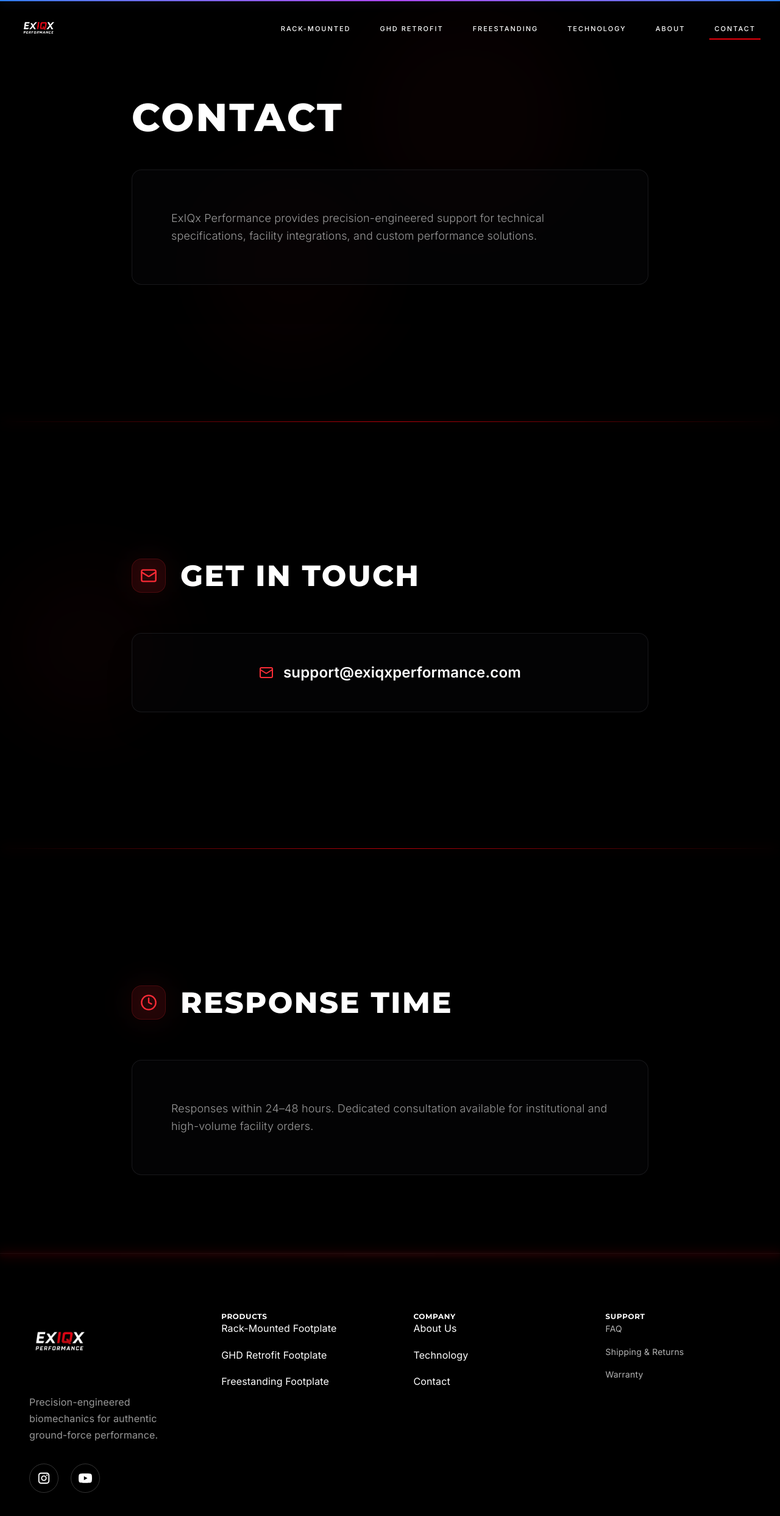
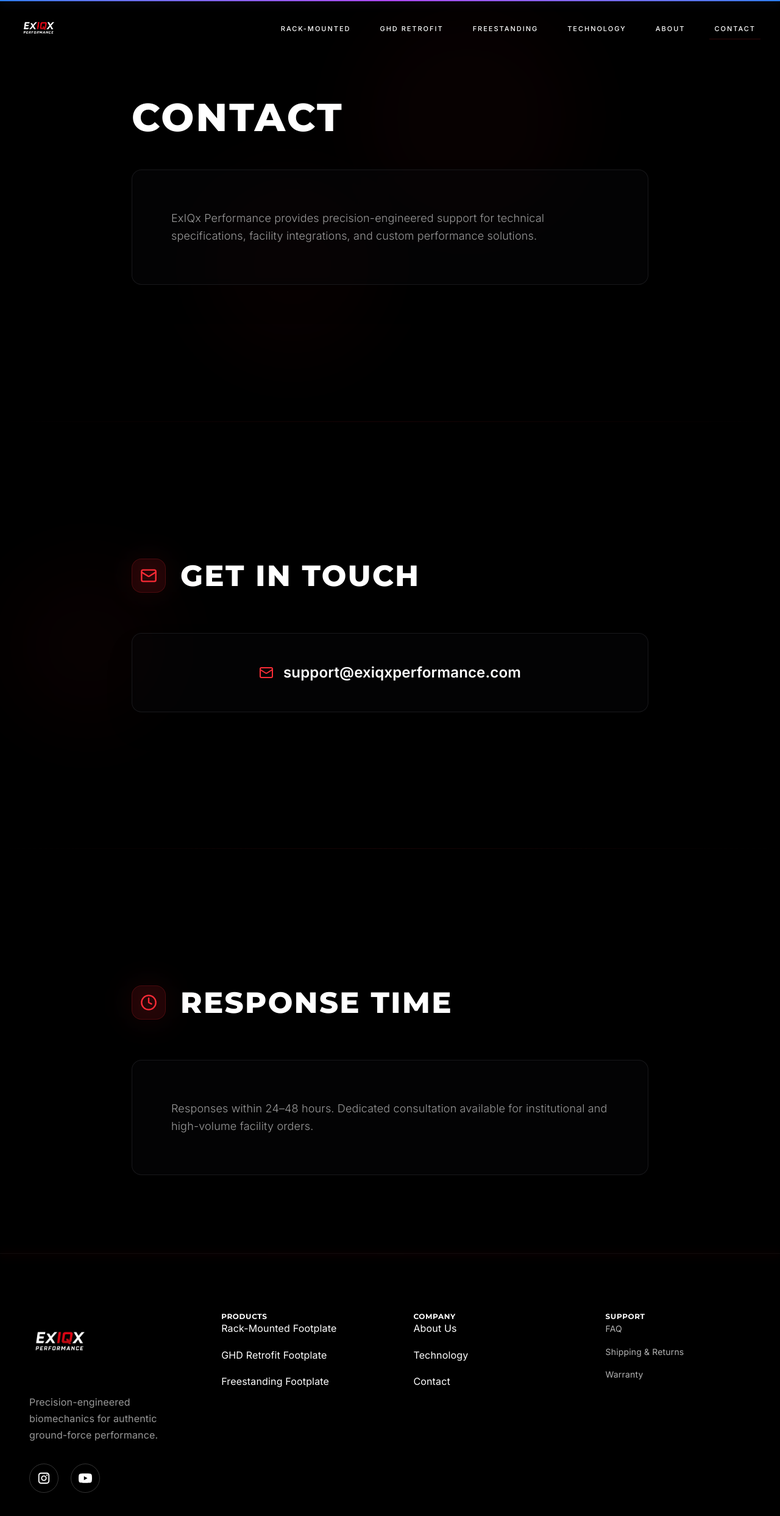
Before and after one commit to infinityspine/exiqx-website, a Next.js app: page /contact in a window 1280 px wide. Shown: the top 2486 px of the page at 61% size. Built offline with nearby package versions, Linux system fonts and the light colour scheme.

Commit message:
🕒 Auto-commit: 2025-11-15 08:35:32

```diff
--- a/components/layout/Footer.tsx
+++ b/components/layout/Footer.tsx
@@ -14,8 +14,8 @@ function FooterGlowBar() {
         w-full
         rounded-full
         bg-gradient-to-r
-        from-red-600/40 via-red-500/55 to-red-600/40
-        shadow-[0_0_18px_4px_rgba(229,9,20,0.28)]
+        from-red-500/10 via-red-500/15 to-red-500/10
+        shadow-[0_0_18px_4px_rgba(229,9,20,0.08)]
         blur-[2px]
         animate-footerGlowStrong
         pointer-events-none
--- a/components/layout/NavBar.tsx
+++ b/components/layout/NavBar.tsx
@@ -186,7 +186,7 @@ const NavBar = memo(function NavBar({
                   {isActive && (
                     <motion.div
                       layoutId="activeIndicator"
-                      className="absolute -bottom-1 left-0 right-0 h-[2px] bg-red-600"
+                      className="absolute -bottom-1 left-0 right-0 h-[2px] bg-red-500/10"
                       initial={{ opacity: 0 }}
                       animate={{ opacity: 1 }}
                       transition={{ duration: 0.3 }}
@@ -276,7 +276,7 @@ const NavBar = memo(function NavBar({
                         {item.label}
                         {isActive && (
                           <motion.div
-                            className="absolute -bottom-1 left-2 right-2 h-[2px] bg-red-600"
+                            className="absolute -bottom-1 left-2 right-2 h-[2px] bg-red-500/10"
                             layoutId="mobileActiveIndicator"
                             initial={{ opacity: 0 }}
                             animate={{ opacity: 1 }}
--- a/components/sections/FreestandingFeatureDetail.tsx
+++ b/components/sections/FreestandingFeatureDetail.tsx
@@ -85,7 +85,7 @@ const FreestandingFeatureDetail = memo<Partial<FreestandingFeatureDetailProps>>(
 
   return (
     <section
-      className={`bg-[#0A0A0A] border-t border-red-600/20 ${className}`}
+      className={`bg-[#0A0A0A] border-t border-red-500/10 ${className}`}
       aria-label={`${title} feature section`}
     >
       <div className="max-w-7xl mx-auto px-4 sm:px-6 lg:px-8">
@@ -102,7 +102,7 @@ const FreestandingFeatureDetail = memo<Partial<FreestandingFeatureDetailProps>>(
             viewport={{ once: true, margin: '-100px' }}
             className={imagePosition === 'right' ? 'md:order-2' : 'md:order-1'}
           >
-            <div className="relative aspect-square rounded-lg overflow-hidden border border-red-600/20 bg-[#111111]">
+            <div className="relative aspect-square rounded-lg overflow-hidden border border-red-500/10 bg-[#111111]">
               <Image
                 src={imageSrc}
                 alt={imageAlt}
--- a/components/sections/GHDFeatureDetail.tsx
+++ b/components/sections/GHDFeatureDetail.tsx
@@ -85,7 +85,7 @@ const GHDFeatureDetail = memo<Partial<GHDFeatureDetailProps>>((props) => {
 
   return (
     <section
-      className={`bg-[#0A0A0A] border-t border-red-600/20 ${className}`}
+      className={`bg-[#0A0A0A] border-t border-red-500/10 ${className}`}
       aria-label={`${title} feature section`}
     >
       <div className="max-w-7xl mx-auto px-4 sm:px-6 lg:px-8">
@@ -102,7 +102,7 @@ const GHDFeatureDetail = memo<Partial<GHDFeatureDetailProps>>((props) => {
             viewport={{ once: true, margin: '-100px' }}
             className={imagePosition === 'right' ? 'md:order-2' : 'md:order-1'}
           >
-            <div className="relative aspect-square rounded-lg overflow-hidden border border-red-600/20 bg-[#111111]">
+            <div className="relative aspect-square rounded-lg overflow-hidden border border-red-500/10 bg-[#111111]">
               <Image
                 src={imageSrc}
                 alt={imageAlt}
--- a/components/sections/RackFeatureDetail.tsx
+++ b/components/sections/RackFeatureDetail.tsx
@@ -85,7 +85,7 @@ const RackFeatureDetail = memo<Partial<RackFeatureDetailProps>>((props) => {
 
   return (
     <section
-      className={`bg-[#0A0A0A] border-t border-red-600/20 ${className}`}
+      className={`bg-[#0A0A0A] border-t border-red-500/10 ${className}`}
       aria-label={`${title} feature section`}
     >
       <div className="max-w-7xl mx-auto px-4 sm:px-6 lg:px-8">
@@ -102,7 +102,7 @@ const RackFeatureDetail = memo<Partial<RackFeatureDetailProps>>((props) => {
             viewport={{ once: true, margin: '-100px' }}
             className={imagePosition === 'right' ? 'md:order-2' : 'md:order-1'}
           >
-            <div className="relative aspect-square rounded-lg overflow-hidden border border-red-600/20 bg-[#111111]">
+            <div className="relative aspect-square rounded-lg overflow-hidden border border-red-500/10 bg-[#111111]">
               <Image
                 src={imageSrc}
                 alt={imageAlt}
--- a/components/ui/GroundForceLink.tsx
+++ b/components/ui/GroundForceLink.tsx
@@ -21,7 +21,7 @@ export default function GroundForceLink({ href, children, className = '' }: Grou
     >
       {children}
       <motion.span
-        className="absolute bottom-0 left-0 right-0 h-[1px] bg-red-500 origin-left will-change-transform"
+        className="absolute bottom-0 left-0 right-0 h-[1px] bg-red-500/10 origin-left will-change-transform"
         style={{ transform: 'translateZ(0)' }}
         initial={{ scaleX: 0 }}
         whileHover={shouldReduceMotion ? {} : { scaleX: 1 }}
--- a/components/ui/SectionDivider.tsx
+++ b/components/ui/SectionDivider.tsx
@@ -26,14 +26,14 @@ export default function SectionDivider({ align = 'center', label }: SectionDivid
       aria-hidden="true"
     >
       <div
-        className="h-full bg-gradient-to-r from-red-600/0 via-red-600/80 to-red-600/0"
+        className="h-full bg-gradient-to-r from-red-500/0 via-red-500/10 to-red-500/0"
         style={{
-          boxShadow: '0 0 20px rgba(229, 9, 20, 0.35)',
+          boxShadow: '0 0 20px rgba(229, 9, 20, 0.08)',
         }}
       />
       {label && (
         <div className="absolute top-1/2 left-1/2 -translate-x-1/2 -translate-y-1/2 px-4 bg-black">
-          <span className="text-xs uppercase tracking-[0.2em] text-red-500/80 font-semibold">
+          <span className="text-xs uppercase tracking-[0.2em] text-red-500/40 font-semibold">
             {label}
           </span>
         </div>
```
